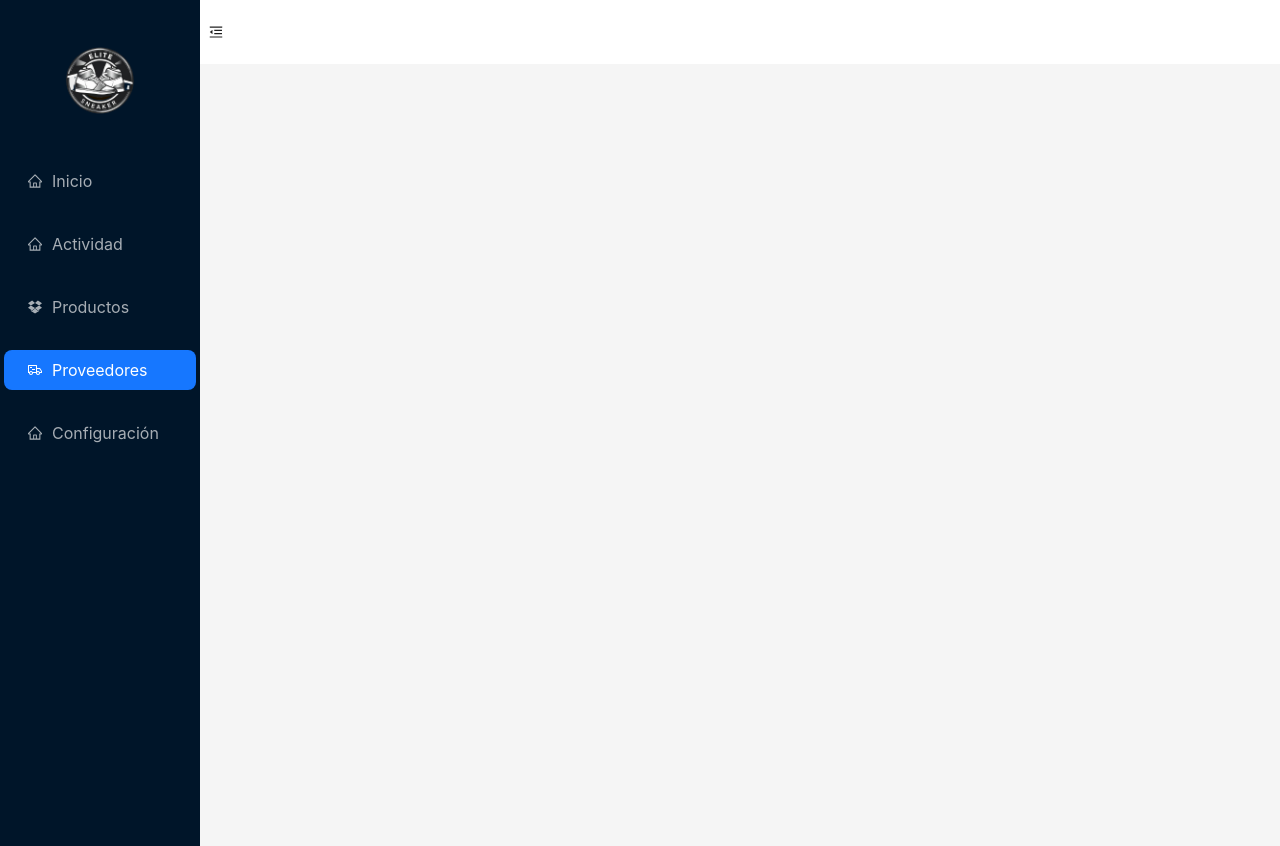
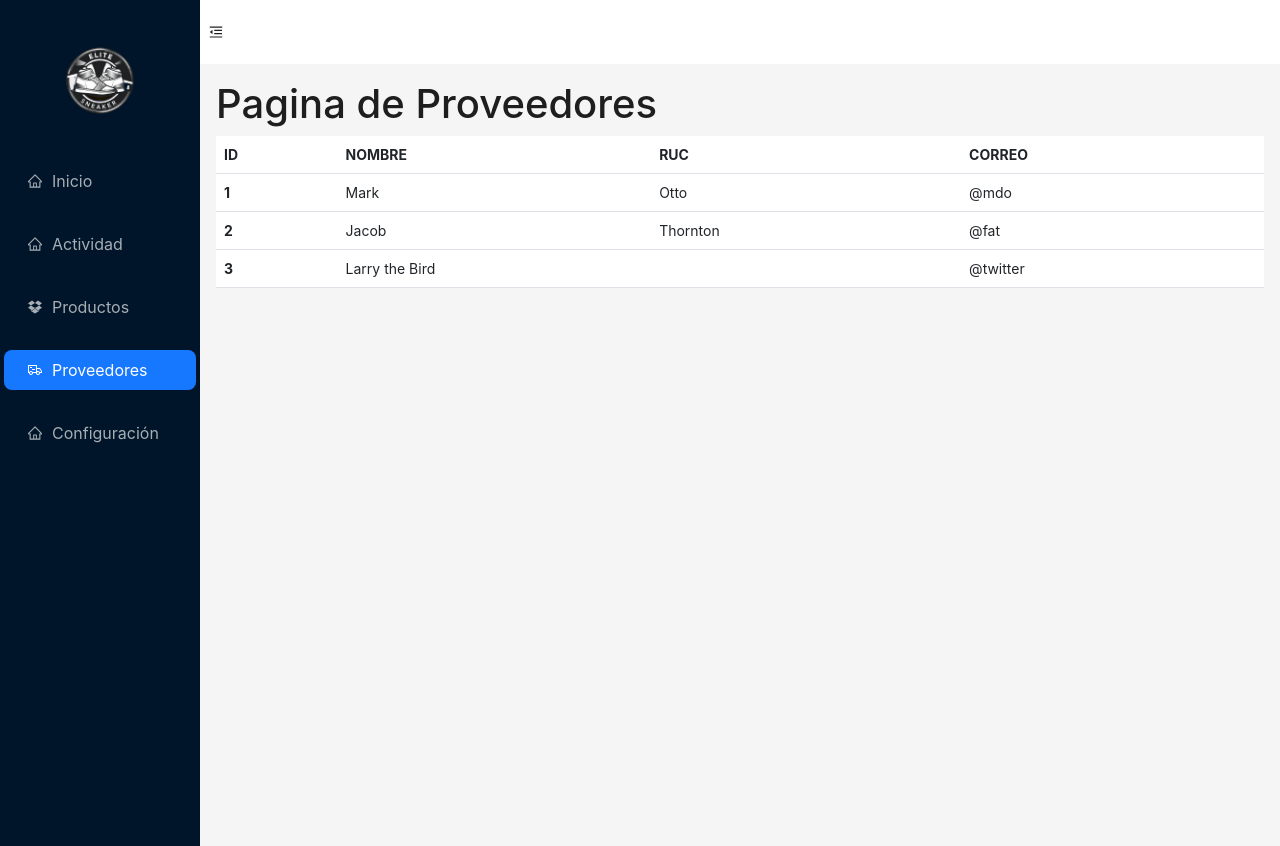
Before and after one commit to DSWAnthony/app-web-elite, a React (Vite) app: page /proveedores in a window 1280 px wide. Built offline with nearby package versions, Linux system fonts and the light colour scheme.

Commit message:
Table proveedores ade

```diff
--- a/src/App.jsx
+++ b/src/App.jsx
@@ -8,6 +8,7 @@ import { BrowserRouter as Router, Routes, Route } from "react-router-dom";
 //Paginas
 import HomePage from "./pages/HomePage";;
 import ProductosPage from "./pages/ProductPage"
+import SupplierPage from "./pages/SupplierPage";
 
 const { Header, Sider, Content } = Layout;
 
@@ -46,6 +47,7 @@ const App = () => {
             <Routes>
               <Route path="/" element={<HomePage />} />
               <Route path="/productos" element={<ProductosPage />} />
+              <Route path="/proveedores" element={<SupplierPage />} />
             </Routes>
 
           </Content>
--- /dev/null
+++ b/src/components/Supplier/SupplierTable.jsx
@@ -0,0 +1,37 @@
+import React from 'react'
+
+const SupplierTable = () => {
+  return (
+    <table class="table">
+  <thead>
+    <tr>
+      <th scope="col">ID</th>
+      <th scope="col">NOMBRE</th>
+      <th scope="col">RUC</th>
+      <th scope="col">CORREO</th>
+    </tr>
+  </thead>
+  <tbody>
+    <tr>
+      <th scope="row">1</th>
+      <td>Mark</td>
+      <td>Otto</td>
+      <td>@mdo</td>
+    </tr>
+    <tr>
+      <th scope="row">2</th>
+      <td>Jacob</td>
+      <td>Thornton</td>
+      <td>@fat</td>
+    </tr>
+    <tr>
+      <th scope="row">3</th>
+      <td colspan="2">Larry the Bird</td>
+      <td>@twitter</td>
+    </tr>
+  </tbody>
+</table>
+  )
+}
+
+export default SupplierTable
--- /dev/null
+++ b/src/components/product/ProductTable.jsx
@@ -0,0 +1,37 @@
+import React from 'react'
+
+const ProductTable = () => {
+  return (
+    <table class="table">
+    <thead>
+      <tr>
+        <th scope="col">#</th>
+        <th scope="col">First</th>
+        <th scope="col">Last</th>
+        <th scope="col">Handle</th>
+      </tr>
+    </thead>
+    <tbody>
+      <tr>
+        <th scope="row">1</th>
+        <td>Mark</td>
+        <td>Otto</td>
+        <td>@mdo</td>
+      </tr>
+      <tr>
+        <th scope="row">2</th>
+        <td>Jacob</td>
+        <td>Thornton</td>
+        <td>@fat</td>
+      </tr>
+      <tr>
+        <th scope="row">3</th>
+        <td colspan="2">Larry the Bird</td>
+        <td>@twitter</td>
+      </tr>
+    </tbody>
+  </table>
+  )
+}
+
+export default ProductTable
--- a/src/pages/ProductPage.jsx
+++ b/src/pages/ProductPage.jsx
@@ -1,38 +1,11 @@
 import React from 'react'
+import ProductTable from '../components/product/ProductTable'
 
 const ProductPage = () => {
   return (
     <>
       <h1>Pagina de Productos</h1>
-      <table class="table">
-        <thead>
-          <tr>
-            <th scope="col">#</th>
-            <th scope="col">First</th>
-            <th scope="col">Last</th>
-            <th scope="col">Handle</th>
-          </tr>
-        </thead>
-        <tbody>
-          <tr>
-            <th scope="row">1</th>
-            <td>Mark</td>
-            <td>Otto</td>
-            <td>@mdo</td>
-          </tr>
-          <tr>
-            <th scope="row">2</th>
-            <td>Jacob</td>
-            <td>Thornton</td>
-            <td>@fat</td>
-          </tr>
-          <tr>
-            <th scope="row">3</th>
-            <td colspan="2">Larry the Bird</td>
-            <td>@twitter</td>
-          </tr>
-        </tbody>
-      </table>
+      <ProductTable></ProductTable>
     </>
   )
 }
--- /dev/null
+++ b/src/pages/SupplierPage.jsx
@@ -0,0 +1,13 @@
+import React from 'react'
+import SupplierTable from '../components/Supplier/SupplierTable'
+
+const SupplierPage = () => {
+  return (
+    <>
+    <h1>Pagina de Proveedores</h1>
+    <SupplierTable></SupplierTable>
+    </>
+  )
+}
+
+export default SupplierPage
```
